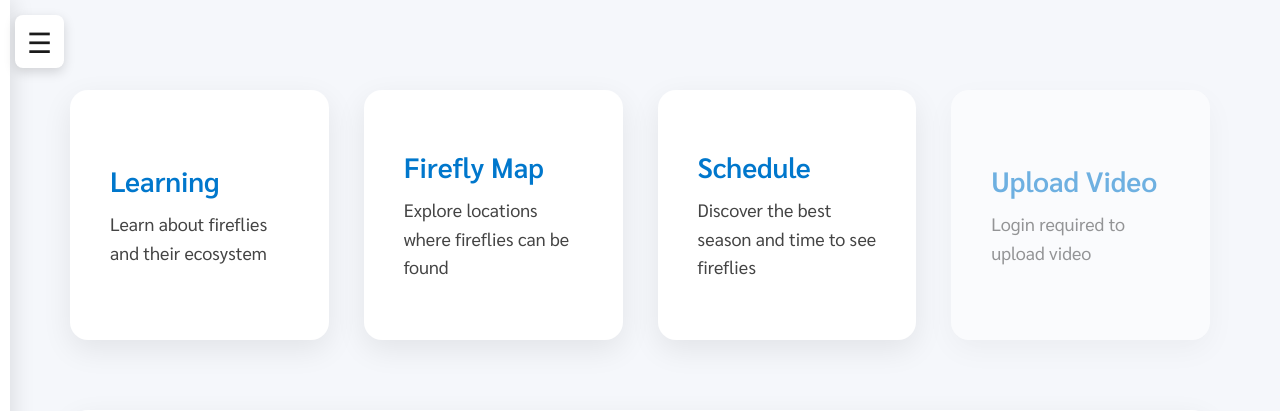
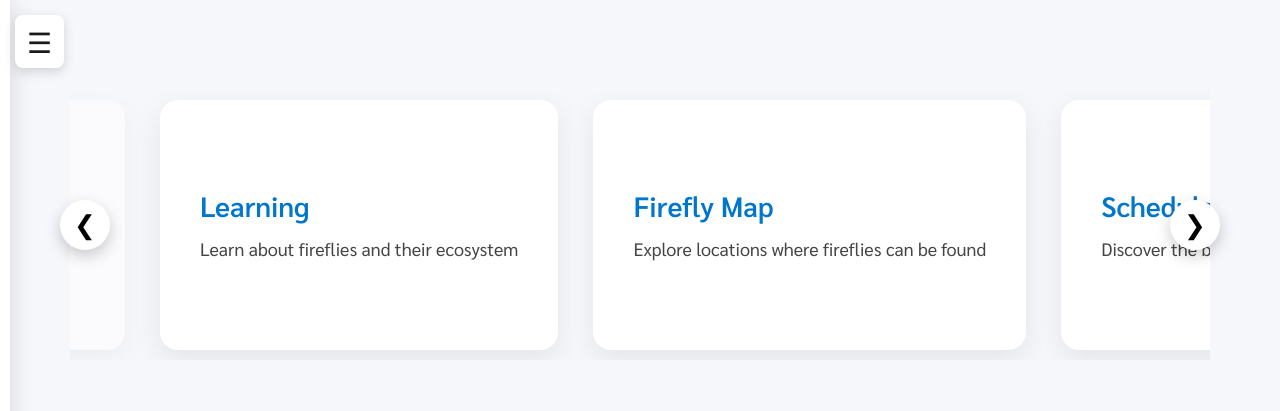
Before and after one commit to Wasupol112/firefly, a Flask app: page / in a window 1280 px wide. Shown: the top 411 px of the page. Run offline with Flask 3, Linux system fonts and the light colour scheme.

Commit message:
Update index.html

```diff
--- a/templates/index.html
+++ b/templates/index.html
@@ -10,13 +10,25 @@ margin:auto;
 padding:50px 30px;
 }
 
-/* grid card */
+/* slider wrapper */
 
-.card-grid{
-display:grid;
-grid-template-columns:repeat(4,1fr);
+.feature-slider-wrapper{
+position:relative;
+margin-bottom:70px;
+}
+
+/* slider */
+
+.feature-slider{
+display:flex;
 gap:35px;
-margin-bottom:70px;
+overflow-x:auto;
+scroll-behavior:smooth;
+padding:10px;
+}
+
+.feature-slider::-webkit-scrollbar{
+display:none;
 }
 
 /* card */
@@ -32,11 +44,25 @@ display:flex;
 flex-direction:column;
 justify-content:center;
 cursor:pointer;
+min-width:300px;
+flex:0 0 auto;
 }
 
 .feature-card:hover{
 transform:translateY(-6px);
 box-shadow:0 18px 40px rgba(0,0,0,0.12);
+}
+
+/* disabled */
+
+.feature-card.disabled{
+opacity:0.55;
+cursor:not-allowed;
+}
+
+.feature-card.disabled:hover{
+transform:none;
+box-shadow:0 10px 30px rgba(0,0,0,0.08);
 }
 
 /* title */
@@ -56,16 +82,29 @@ line-height:1.6;
 color:#444;
 }
 
-/* disabled upload */
+/* arrows */
 
-.feature-card.disabled{
-opacity:0.55;
-cursor:not-allowed;
+.slider-btn{
+position:absolute;
+top:50%;
+transform:translateY(-50%);
+background:white;
+border:none;
+width:50px;
+height:50px;
+border-radius:50%;
+box-shadow:0 6px 16px rgba(0,0,0,0.2);
+font-size:26px;
+cursor:pointer;
+z-index:10;
 }
 
-.feature-card.disabled:hover{
-transform:none;
-box-shadow:0 10px 30px rgba(0,0,0,0.08);
+.slider-btn.left{
+left:-10px;
+}
+
+.slider-btn.right{
+right:-10px;
 }
 
 /* mini map */
@@ -104,12 +143,15 @@ color:#555;
 
 </style>
 
-
 <div class="home-container">
 
-<!-- Feature cards -->
+<!-- Feature Slider -->
 
-<div class="card-grid">
+<div class="feature-slider-wrapper">
+
+<button class="slider-btn left" onclick="scrollCards(-1)">❮</button>
+
+<div class="feature-slider" id="featureSlider">
 
 <div class="feature-card" onclick="window.location='/learning'">
 <div class="feature-title">Learning</div>
@@ -118,7 +160,6 @@ Learn about fireflies and their ecosystem
 </div>
 </div>
 
-
 <div class="feature-card" onclick="window.location='/map'">
 <div class="feature-title">Firefly Map</div>
 <div class="feature-text">
@@ -126,14 +167,12 @@ Explore locations where fireflies can be found
 </div>
 </div>
 
-
 <div class="feature-card" onclick="window.location='/schedule'">
 <div class="feature-title">Schedule</div>
 <div class="feature-text">
 Discover the best season and time to see fireflies
 </div>
 </div>
-
 
 <div class="feature-card disabled" onclick="goLogin()">
 <div class="feature-title">Upload Video</div>
@@ -144,12 +183,15 @@ Login required to upload video
 
 </div>
 
+<button class="slider-btn right" onclick="scrollCards(1)">❯</button>
+
+</div>
 
 <!-- Mini Map -->
 
 <div class="map-card">
 
-<h2 style="color:#0077cc;">Firefly Map</h2>
+<h2>Firefly Map</h2>
 
 <div id="miniMap"></div>
 
@@ -161,7 +203,6 @@ Click to explore firefly locations
 
 </div>
 
-
 <script>
 
 function goLogin(){
@@ -171,8 +212,9 @@ window.location="/login";
 
 </script>
 
+<script>
 
-<script>
+/* mini map */
 
 document.addEventListener("DOMContentLoaded", function(){
 
@@ -185,8 +227,6 @@ L.tileLayer('https://{s}.tile.openstreetmap.org/{z}/{x}/{y}.png',{
 attribution:'© OpenStreetMap'
 }).addTo(miniMap);
 
-
-// จุดตัวอย่างหิ่งห้อย
 
 var fireflyPoints = [
 [13.6680,100.5585],
@@ -206,15 +246,52 @@ fillOpacity:0.9
 }).addTo(miniMap);
 });
 
-
-// คลิก map ไปหน้า map เต็ม
-
 miniMap.on('click',function(){
 window.location="/map";
 });
 
 });
 
+
+/* FEATURE SLIDER */
+
+const slider = document.getElementById("featureSlider");
+const cards = slider.children;
+const cardWidth = 335;
+
+const firstClone = cards[0].cloneNode(true);
+const lastClone = cards[cards.length-1].cloneNode(true);
+
+slider.appendChild(firstClone);
+slider.insertBefore(lastClone, cards[0]);
+
+slider.scrollLeft = cardWidth;
+
+
+function scrollCards(direction){
+
+slider.scrollBy({
+left: direction * cardWidth,
+behavior:"smooth"
+});
+
+}
+
+
+slider.addEventListener("scroll",()=>{
+
+const maxScroll = slider.scrollWidth - slider.clientWidth;
+
+if(slider.scrollLeft <= 5){
+slider.scrollLeft = maxScroll - cardWidth - 5;
+}
+
+if(slider.scrollLeft >= maxScroll - 5){
+slider.scrollLeft = cardWidth + 5;
+}
+
+});
+
 </script>
 
 {% endblock %}
```
